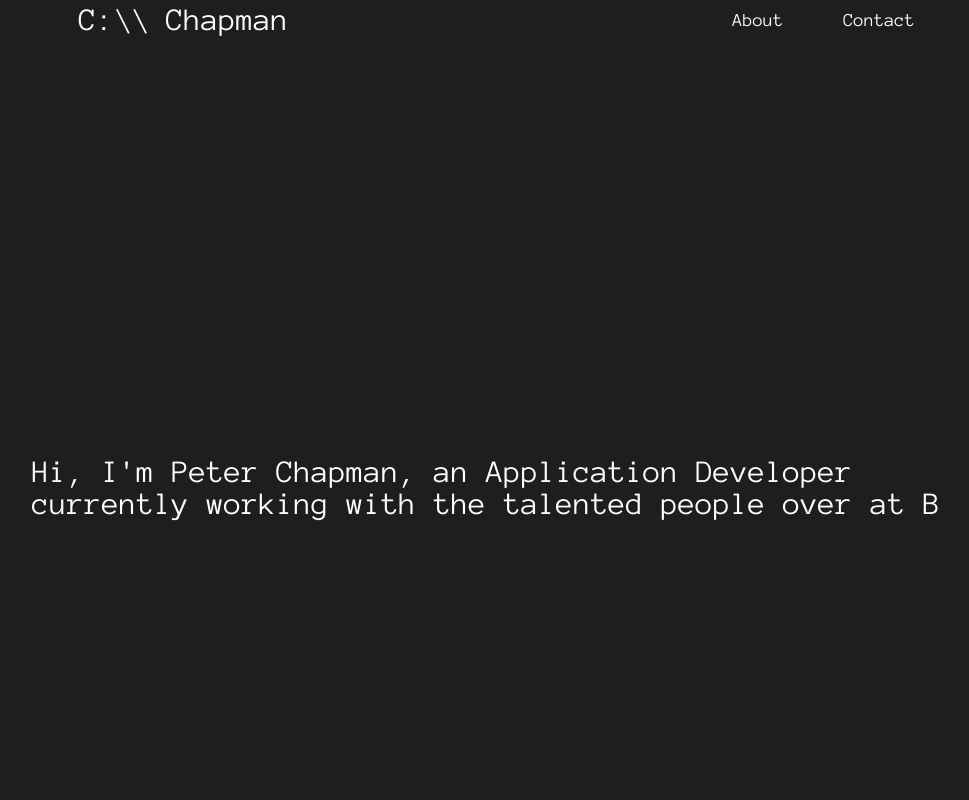
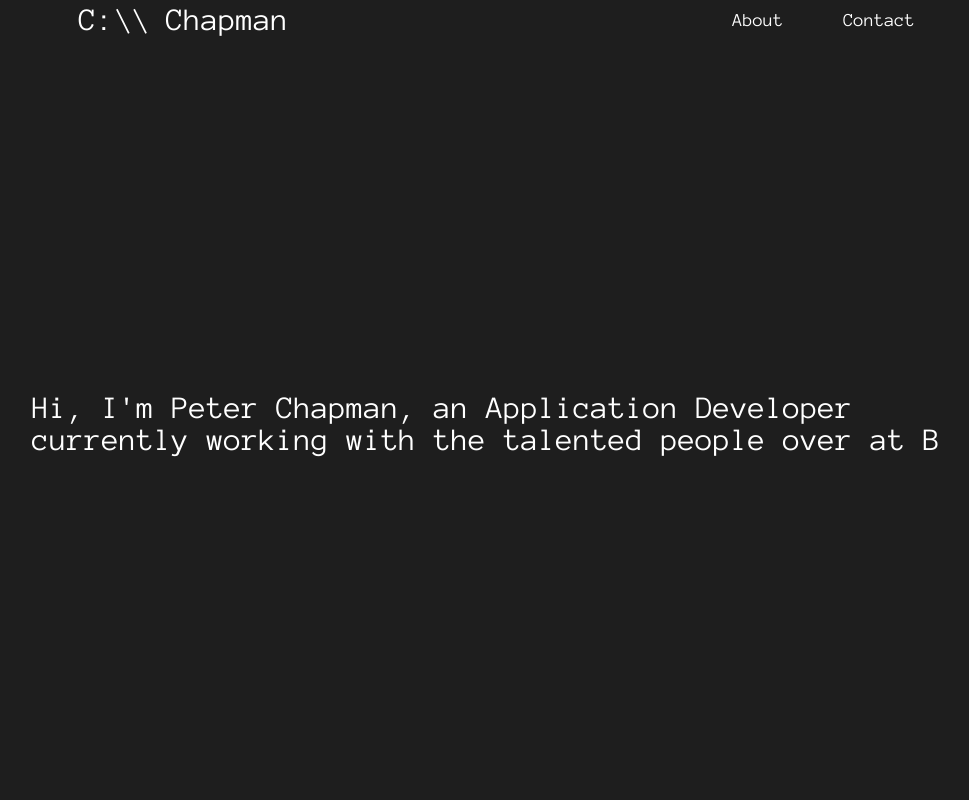
Before and after one commit to Gsarault44/peterchappy.github.io, a React (Create React App) app: page / in a window 1280 px wide. Shown: the top 800 px of the page, without its empty margins (128-1097 px from the left). Built offline with nearby package versions, Linux system fonts and the light colour scheme.

Commit message:
made navbar fixed position

```diff
--- a/src/components/ContentHolder.css
+++ b/src/components/ContentHolder.css
@@ -1,6 +1,6 @@
 .contentHolder{
-  height: 90%;
-  padding-top: 10%;
+  height: 95%;
+  padding-top: 5%;
   flex: 1 1 auto;
   overflow-y: auto;
 }
--- a/src/components/Navigation.css
+++ b/src/components/Navigation.css
@@ -1,7 +1,7 @@
 .navbar{
   width: 100%;
   height: 5%;
-  position: absolute;
+  position: fixed;
   display: flex;
   flex-direction: row;
   justify-content: space-around;
```
